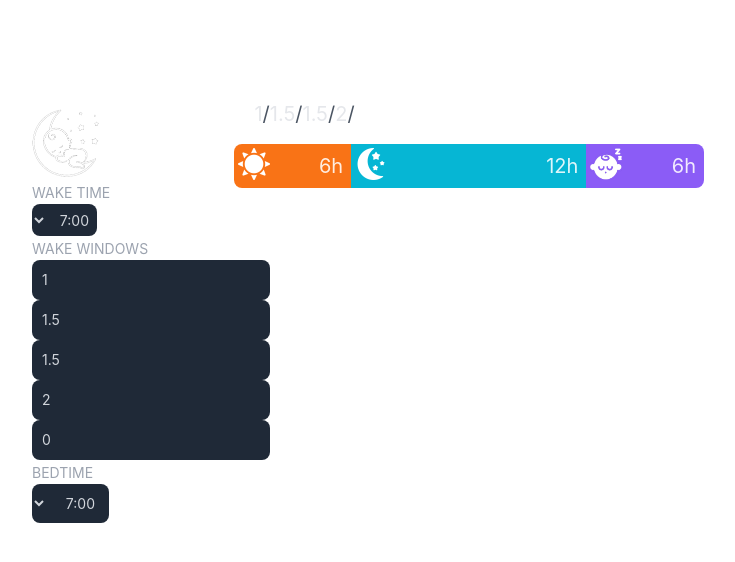
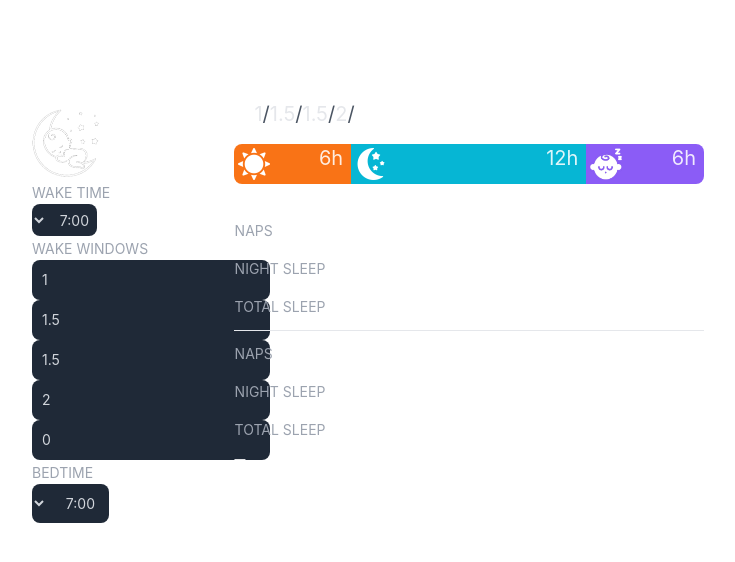
Before and after one commit to jfreal/wake-windows, a Vue app: page / in a window 1280 px wide. Shown: the top 562 px of the page, without its empty margins (272-1007 px from the left). Built offline with nearby package versions, Linux system fonts and the light colour scheme.

Commit message:
tweaked summaries

```diff
--- a/src/components/Summary.vue
+++ b/src/components/Summary.vue
@@ -2,6 +2,7 @@
 import { defineComponent } from 'vue'
 import { Schedule } from '../models/Schedule'
 
+console.log(window.location.hash)
 
 export default defineComponent({
   data() {
@@ -108,27 +109,60 @@ export default defineComponent({
 
       <div class="block mt-4 h-12">
 
-        <div class="bg-orange-500 rounded-l-lg float-left" :style="{ width: `${(schedule.totalWakeTime / 24) * 100}%`}">
+        <div class="bg-orange-500 rounded-l-lg text-right inline-block h-10 overflow-hidden"
+          :style="{ width: `${(schedule.totalWakeTime / 24) * 100}%`}">
           <img src="/src/assets/sun.png" class="h-8 w-8 m-1 float-left" />
-          <span class="float-right  text-xl m-2">
+          <span class="text-xl m-2">
             {{schedule.totalWakeTime}}h</span>
         </div>
 
-        <div class="bg-cyan-500 float-left" :style="{ width: `${(schedule.totalNightSleep / 24) * 100}%`}">
+        <div class="bg-cyan-500 text-right inline-block h-10 overflow-hidden"
+          :style="{ width: `${(schedule.totalNightSleep / 24) * 100}%`}">
           <img src="/src/assets/moon.png" class="h-8 w-8 m-1 float-left" />
-          <span class="float-right  text-xl m-2">
+          <span class="text-xl m-2">
             {{schedule.totalNightSleep}}h</span>
         </div>
 
-        <div class="bg-violet-500 rounded-r-lg float-left" :style="{ width: `${(schedule.totalNap/ 24) * 100}%`}">
+        <div class="bg-violet-500 rounded-r-lg  text-right h-10 inline-block overflow-hidden"
+          :style="{ width: `${(schedule.totalNap/ 24) * 100}%`}">
           <img src="/src/assets/sleeping-baby2.png" class="h-8 w-8 m-1 float-left" />
-          <span class="float-right text-xl m-2">
+          <span class="text-xl m-2">
             {{schedule.totalNap}}h</span>
         </div>
       </div>
 
       <div class="text-xl mt-4">
 
+        <table class="border-separate border-spacing-y-2">
+          <tr>
+            <td class="text-gray-400 text-sm uppercase">Naps</td>
+            <td>{{schedule.totalNap}}h</td>
+          </tr>
+          <tr>
+            <td class="text-gray-400 text-sm uppercase">Night Sleep</td>
+            <td>{{schedule.totalNightSleep}}h</td>
+          </tr>
+          <tr class="border-t">
+            <td class="text-gray-400 text-sm uppercase">Total Sleep</td>
+            <td>{{schedule.totalSleep}}h</td>
+          </tr>
+        </table>
+        <hr />
+
+        <table class="border-separate border-spacing-y-2">
+          <tr>
+            <td class="text-gray-400 text-sm uppercase">Naps</td>
+            <td>{{schedule.totalNap}}h</td>
+          </tr>
+          <tr>
+            <td class="text-gray-400 text-sm uppercase">Night Sleep</td>
+            <td>{{schedule.totalNightSleep}}h</td>
+          </tr>
+          <tr class="border-t">
+            <td class="text-gray-400 text-sm uppercase">Total Sleep</td>
+            <td>{{schedule.totalSleep}}h</td>
+          </tr>
+        </table>
         Total Sleep: {{schedule.totalSleep}}h <br />
         Total Wake: {{schedule.totalWakeTime}}h
       </div>
```
Also changed, not shown: src/assets/happy-baby.png (added).
